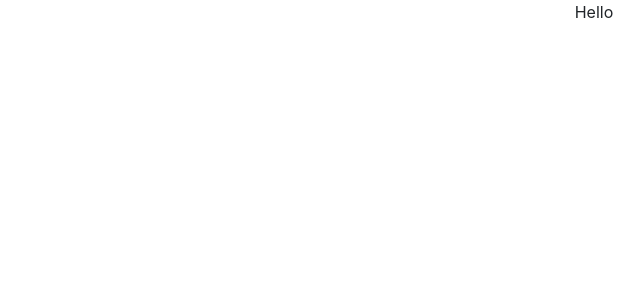
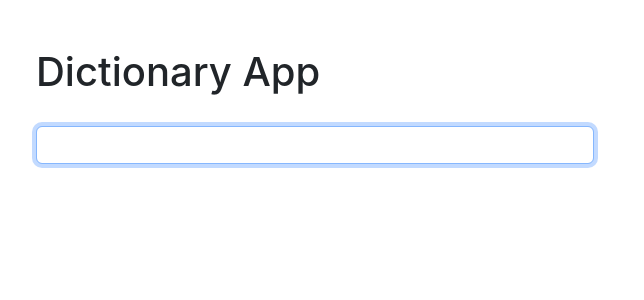
Before and after one commit to maryam-sulayman/react-dictionary, a React (Create React App) app: page / in a window 1280 px wide. Shown: the top 300 px of the page, without its empty margins (46-690 px from the left). Built offline with nearby package versions, Linux system fonts and the light colour scheme.

Commit message:
Built search engine

```diff
--- a/src/App.js
+++ b/src/App.js
@@ -1,7 +1,13 @@
 import "./App.css";
+import Dictionary from "./Dictionary";
 
-function App() {
-  return <div className="App text-center">Hello</div>;
+export default function App() {
+  return (
+    <div className="App">
+      <div className="container">
+        <h1 className="mt-5">Dictionary App</h1>
+        <Dictionary />
+      </div>
+    </div>
+  );
 }
-
-export default App;
--- /dev/null
+++ b/src/Dictionary.css
@@ -0,0 +1,6 @@
+.Dictionary {
+  margin: 30px 0;
+}
+.Dictionary form {
+  display: block;
+}
--- /dev/null
+++ b/src/Dictionary.js
@@ -0,0 +1,27 @@
+import React, { useState } from "react";
+import "./Dictionary.css";
+
+export default function Dictionary() {
+  const [keyword, setKeyword] = useState(null);
+  function handleSubmit(event) {
+    event.preventDefault();
+    alert(`Hello ${keyword}`);
+  }
+
+  function handleKeywordValue(event) {
+    setKeyword(event.target.value);
+  }
+
+  return (
+    <div className="Dictionary">
+      <form onSubmit={handleSubmit}>
+        <input
+          type="search"
+          className="form-control w-50"
+          autoFocus="on"
+          onChange={handleKeywordValue}
+        />
+      </form>
+    </div>
+  );
+}
```
